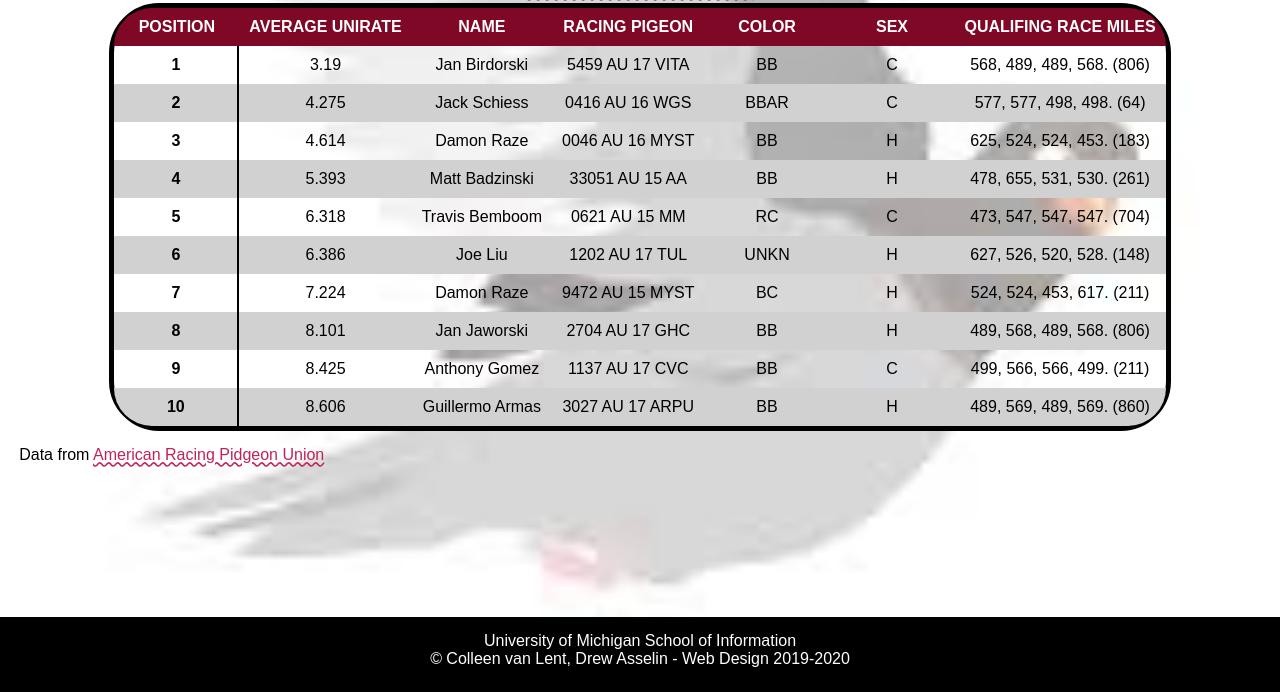
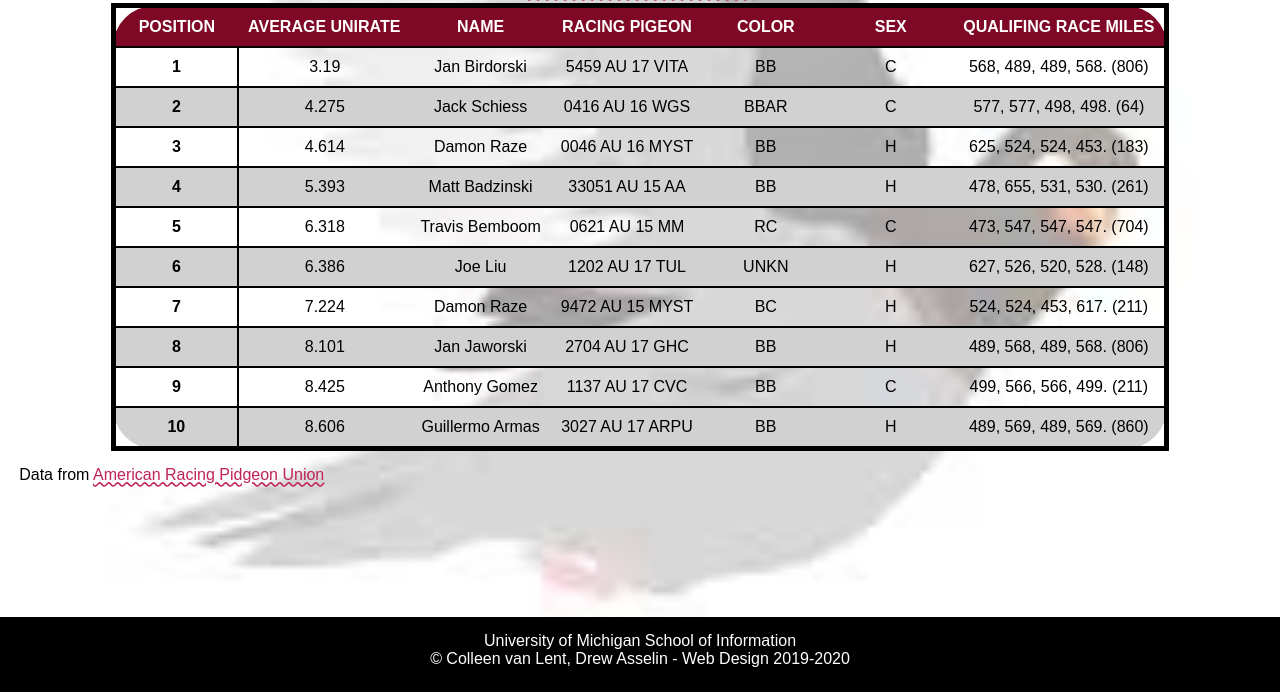
Before and after one commit to clairenzuo/homework4-2021, a plain HTML site: page index.html in a window 1280 px wide. Shown: the part 108-800 px from the top of the page. Drawn offline with Linux system fonts and the light colour scheme; a web font is replaced by a local one.

Commit message:
Add files via upload

```diff
--- a/css/style.css
+++ b/css/style.css
@@ -32,6 +32,7 @@ body{
   background-size: cover ;
   background-position: center;
   background-image: url("../images/pigeon-background.JPEG");
+  background-repeat: no-repeat;
   background-color: #DDDDDD;
 
   /*Req 1*/
@@ -73,9 +74,6 @@ td{
   border-top: 2px black;
 }
 
-tr:hover {
-  background-color: rgba(126, 8, 37, 0.25);
-}
 
 
 .colhead{
@@ -105,18 +103,23 @@ table{
     border-radius: 50px;
     margin-left: auto;
     margin-right: auto;
+    border-collapse: collapse;
 }
 
 table tr{
   border: 2px solid #000000;
 }
 
-table tr:not(:first-child):nth-child(odd) {
-  background-color: transparent; /*no idea if this worked or not */
+table tr:nth-child(odd) {
+  background-color: transparent;
 }
 
 table tr:nth-child(even) {
   background-color: #D1D1D1;
+}
+
+table tr:hover {
+  background-color: rgba(126, 8, 37, 0.25);
 }
 
 table th:first-child tr:last-child {
```
